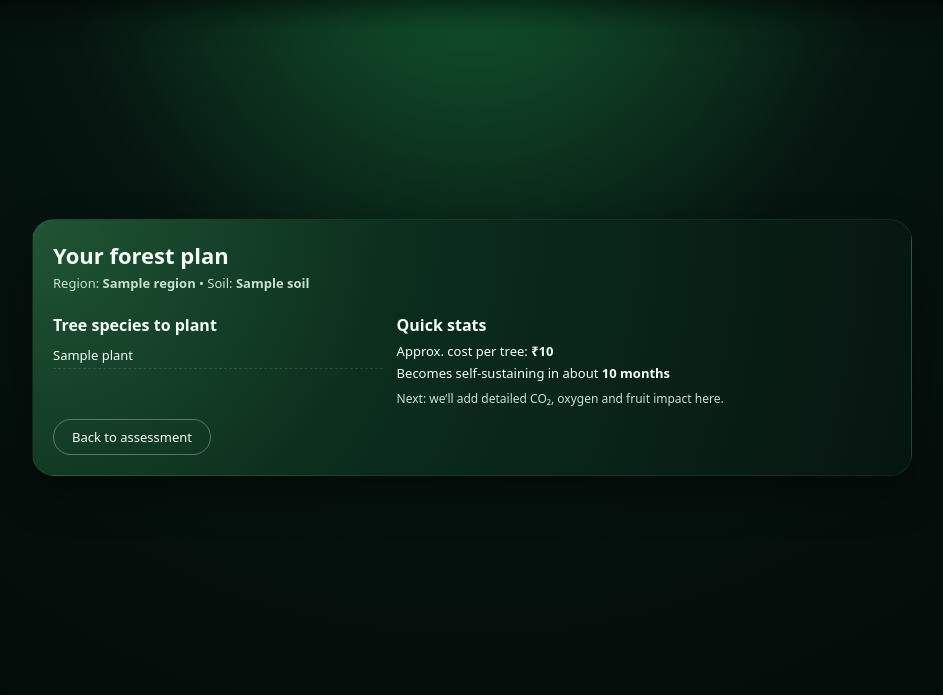
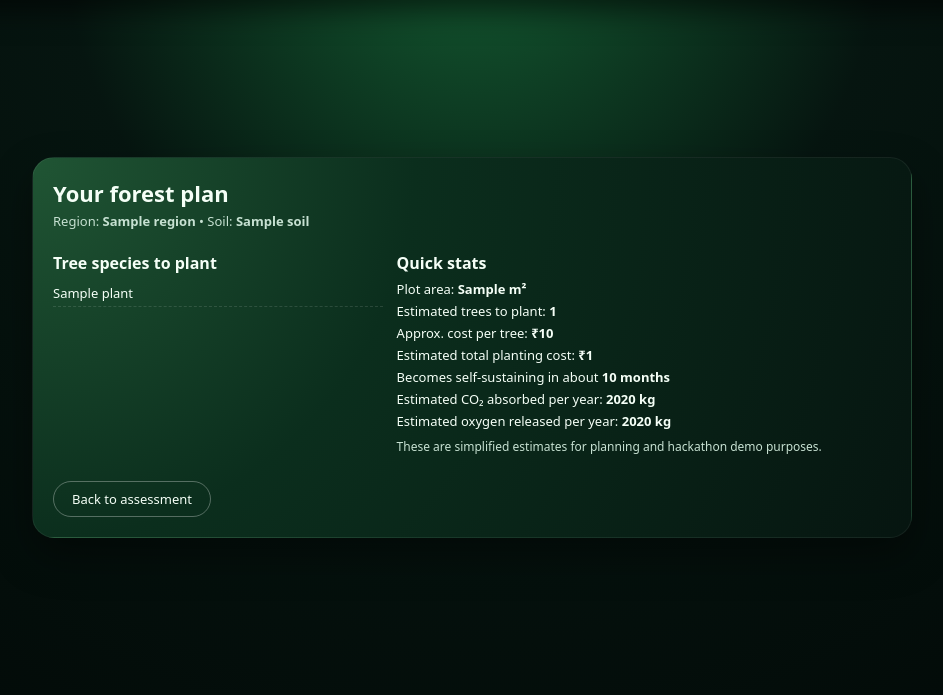
Before and after one commit to Paashe1605/miyavkify, a Flask app: template templates/results.html in a window 1280 px wide. Shown: the part 73-768 px from the top of the page, without its empty margins (168-1111 px from the left). Run offline with Flask 3, Linux system fonts and the light colour scheme; the template is opened without the code that fills it: most values are stand-ins (such as "Sample title", 1, 10 or a date in 2020).

Commit message:
Add area-based impact metrics and tree estimates

```diff
--- a/app.py
+++ b/app.py
@@ -43,6 +43,45 @@ def get_recommendations(region, soil, wants_fruit):
         "maturity_months": data.get("maturity_months", 24),
     }
 
+def estimate_tree_count(area_sqm):
+    """
+    Estimate how many trees can be planted in Miyawaki style.
+    Assumption: ~4 trees per square meter (dense micro-forest).
+    """
+    try:
+        area = float(area_sqm)
+    except (TypeError, ValueError):
+        return 0
+    if area <= 0:
+        return 0
+    return int(area * 4)
+
+
+def compute_impact(tree_count, cost_per_tree):
+    """
+    Rough impact estimates per year, based on tree_count.
+    These are simplified hackathon-level constants.
+    """
+    if tree_count <= 0:
+        return {
+            "co2_kg_per_year": 0,
+            "oxygen_kg_per_year": 0,
+            "total_cost": 0,
+        }
+
+    co2_per_tree = 20   # kg CO2 absorbed per tree per year (approx)
+    oxygen_per_tree = 22  # kg oxygen released per tree per year (approx)
+
+    co2_total = tree_count * co2_per_tree
+    oxygen_total = tree_count * oxygen_per_tree
+    total_cost = tree_count * cost_per_tree
+
+    return {
+        "co2_kg_per_year": co2_total,
+        "oxygen_kg_per_year": oxygen_total,
+        "total_cost": total_cost,
+    }
+
 
 @app.route("/")
 def index():
@@ -55,14 +94,21 @@ def assess():
         region = request.form.get("region")
         soil = request.form.get("soil")
         wants_fruit = request.form.get("wants_fruit") == "on"
+        area_sqm = request.form.get("area_sqm")
 
         rec = get_recommendations(region, soil, wants_fruit)
+
+        tree_count = estimate_tree_count(area_sqm)
+        impact = compute_impact(tree_count, rec["cost_per_tree"])
 
         return render_template(
             "results.html",
             region=region,
             soil=soil,
+            area_sqm=area_sqm,
             recommendations=rec,
+            tree_count=tree_count,
+            impact=impact,
         )
 
     regions = sorted(PLANT_DB["regions"].keys())
--- a/templates/results.html
+++ b/templates/results.html
@@ -17,15 +17,41 @@
           </ul>
         </div>
 
-        <div class="metrics">
+                <div class="metrics">
           <h3>Quick stats</h3>
-          <p>Approx. cost per tree: <strong>₹{{ recommendations.cost_per_tree }}</strong></p>
-          <p>Becomes self-sustaining in about <strong>{{ recommendations.maturity_months }} months</strong></p>
+          <p>
+            Plot area:
+            <strong>{{ area_sqm }} m²</strong>
+          </p>
+          <p>
+            Estimated trees to plant:
+            <strong>{{ tree_count }}</strong>
+          </p>
+          <p>
+            Approx. cost per tree:
+            <strong>₹{{ recommendations.cost_per_tree }}</strong>
+          </p>
+          <p>
+            Estimated total planting cost:
+            <strong>₹{{ impact.total_cost }}</strong>
+          </p>
+          <p>
+            Becomes self-sustaining in about
+            <strong>{{ recommendations.maturity_months }} months</strong>
+          </p>
+          <p>
+            Estimated CO₂ absorbed per year:
+            <strong>{{ impact.co2_kg_per_year }} kg</strong>
+          </p>
+          <p>
+            Estimated oxygen released per year:
+            <strong>{{ impact.oxygen_kg_per_year }} kg</strong>
+          </p>
           <p class="note">
-            Next: we’ll add detailed CO₂, oxygen and fruit impact here.
+            These are simplified estimates for planning and hackathon demo purposes.
           </p>
         </div>
-      </div>
+
     {% else %}
       <p class="section-subtitle">
         We don’t have data for this combination yet. Try a different region or soil type.
```
Also changed, not shown: templates/assess.html (+14 -0 lines).
